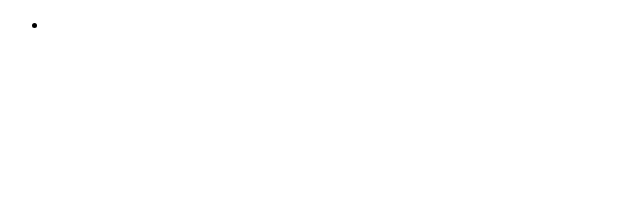
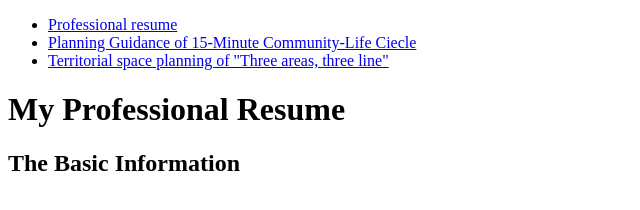
Before and after one commit to C1Ou/project1_final, a plain HTML site: page index.html in a window 1280 px wide. Shown: the whole page, without its empty margins (0-640 px from the left). Drawn offline with Linux system fonts and the light colour scheme.

Commit message:
add code

```diff
--- a/index.html
+++ b/index.html
@@ -8,10 +8,16 @@
 	<header>
 		<nav>
 			<ul>
-				<li></li>
+				<li><a href="index.html">Professional resume</a></li>
+				<li><a href="planning_guidance.html">Planning Guidance of 15-Minute Community-Life Ciecle</a></li>
+				<li><a href="territorial_planning.html">Territorial space planning of "Three areas, three line"</a></li>
 			</ul>
 		</nav>
 	</header>
+	<h1>My Professional Resume</h1>
+	<h2>The Basic Information</h2>
+
+
 
 </body>
 </html>
```
Also changed, not shown: 1 other file.
